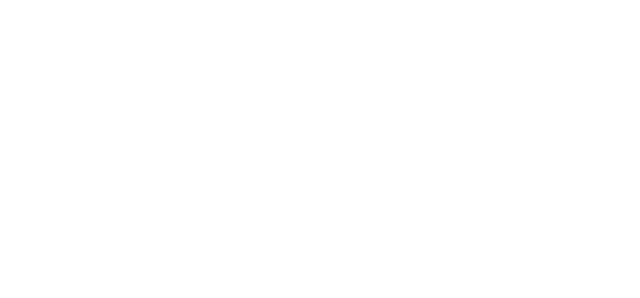
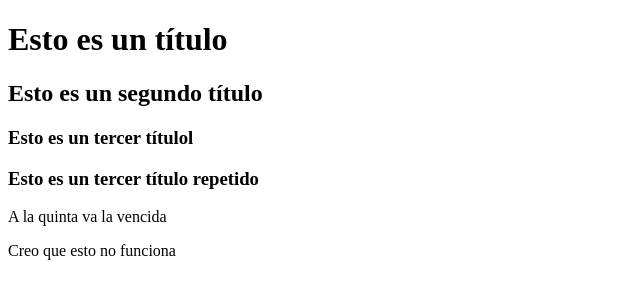
Before and after one commit to pacomisval/NBA1, a website: page src/index.html in a window 1280 px wide. Shown: the whole page, without its empty margins (0-640 px from the left). Drawn offline with Linux system fonts and the light colour scheme.

Commit message:
Un cambio en el archivo paquage.json

```diff
--- a/package.json
+++ b/package.json
@@ -12,7 +12,7 @@
   "devDependencies": {},
   "scripts": {
     "build": ".\\scripts\\build.sh",
-	"deploy": "npm run build && .\\scripts\deploy.sh",
+	"deploy": "npm run build && .\\scripts\\deploy.sh",
 	"serve": "onchange ./src/**/* -- npm run deploy"
   },
   "repository": {
--- a/src/index.html
+++ b/src/index.html
@@ -7,6 +7,11 @@
     <title>NBA1</title>
 </head>
 <body>
-    <h1></h1>
+    <h1>Esto es un título</h1>
+    <h2>Esto es un segundo título</h2>
+    <h3>Esto es un tercer títulol</h3>
+    <h3>Esto es un tercer título repetido</h3>
+    <p>A la quinta va la vencida</p>
+    <p>Creo que esto no funciona</p>
 </body>
 </html>
```
Also changed, not shown: dist/index.html (added), 2 other files.
